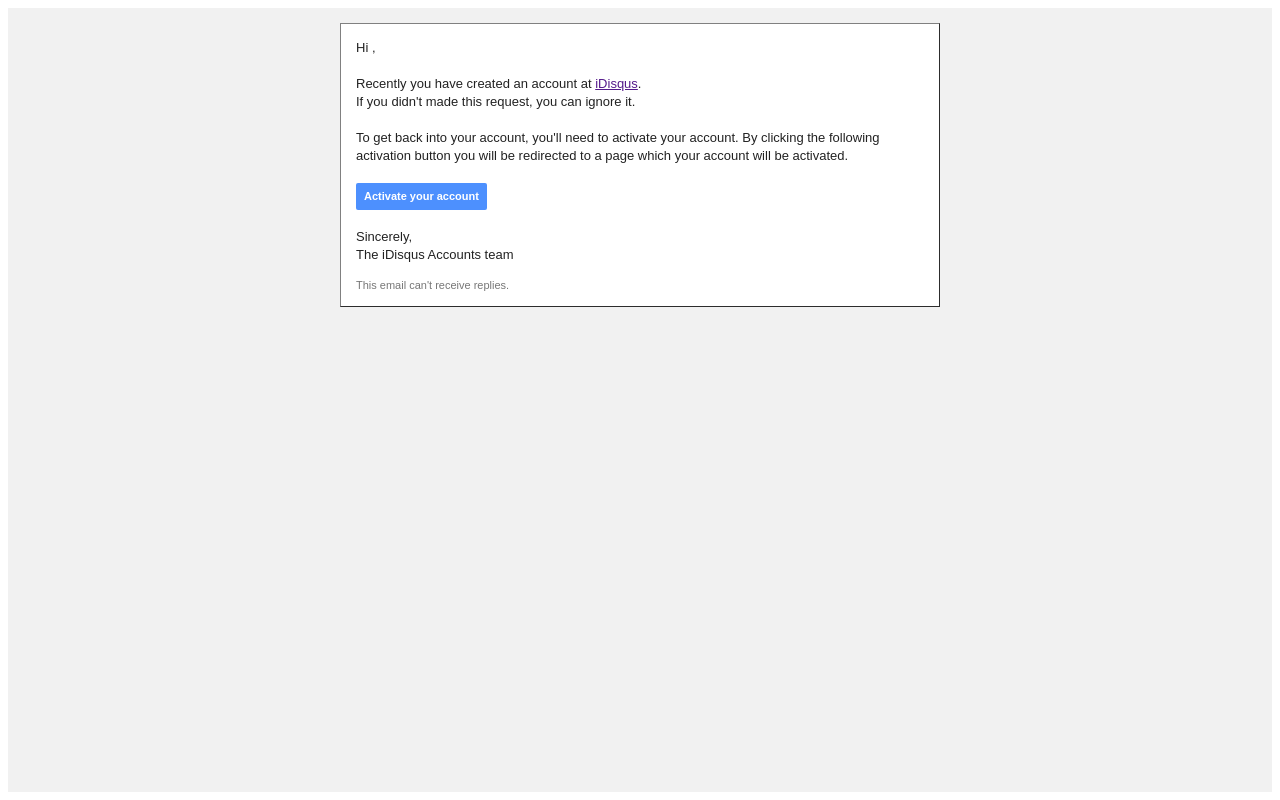
After one commit to alphamarket/jocular-weasel, a PHP site: template modules/defaultModule/views/view/index/activate_emailView.phtml in a window 1280 px wide. The commit adds this page. Run offline with PHP 8.4, Linux system fonts and the light colour scheme; the template is opened without the code that fills it, so the values that code supplies are empty.

Commit message:
@ modules/defaultModule/controllers/indexController.php: signup + activation is in effect

```diff
--- a/modules/defaultModule/defaultBootstrap.php
+++ b/modules/defaultModule/defaultBootstrap.php
@@ -17,7 +17,7 @@ class defaultBootstrap
             return;
         # a list of exception array({controller => array(actions)}) which does not need signin sig.
         $signin_free_ops = array(
-            "index"  => array("signin"),
+            "index"  => array("signin", "signup", "activate"),
             "error"   => "*"
         );
         # the normalized currently requested {conttroller => action}
--- /dev/null
+++ b/modules/defaultModule/views/view/index/activateView.phtml
@@ -0,0 +1,4 @@
+<div class="text-center alert alert-success">
+    <span class="fa fa-check"></span> Your account has been successfully activated, you can now signin into your account.
+</div>
+<?php $this->RenderPartial('signin'); ?>
--- /dev/null
+++ b/modules/defaultModule/views/view/index/activate_emailView.phtml
@@ -0,0 +1,72 @@
+<?php $u = $this->user; ?>
+<html>
+    <body>
+        <table bgcolor="#f1f1f1" width="100%" height="100%" align="center" style="border-collapse:collapse" border="0" cellspacing="0" cellpadding="0">
+            <tbody>
+                <tr>
+                    <td height="15" style="border-top:none;border-bottom:none;border-left:none;border-right:none">
+                    </td>
+                </tr>
+                <tr align="center">
+                    <td valign="top">
+                        <table border="1" cellspacing="0" cellpadding="0" bgcolor="#ffffff" style="text-align:left">
+                            <tbody>
+                                <tr>
+                                    <td height="15" style="border-top:none;border-bottom:none;border-left:none;border-right:none">
+                                    </td>
+                                </tr>
+                                <tr>
+                                    <td width="15" style="border-top:none;border-bottom:none;border-left:none;border-right:none">
+                                    </td>
+                                    <td width="568" valign="top" style="font-size:83%;border-top:none;border-bottom:none;border-left:none;border-right:none;font-size:13px;font-family:arial,sans-serif;color:#222222;line-height:18px">
+                                        Hi <?php echo $u->username; ?>,
+                                        <br>
+                                        <br>
+                                        Recently you have created an account at <a href='<?php echo zinux\kernel\application\config::GetConfig("idisqus.web_root") ?>'>iDisqus</a>.
+                                        <br>
+                                        If you didn't made this request, you can ignore it.
+                                        <br>
+                                        <br>
+                                        To get back into your account, you'll need to activate your account. By clicking the following activation button you will be redirected to a page which your account will be activated.
+                                        <br>
+                                        <br>
+                                        <a href="<?php echo zinux\kernel\application\config::GetConfig("idisqus.web_root") ?><?php echo $this->alink ?>" style="text-align:center;font-size:11px;font-family:arial,sans-serif;color:white;font-weight:bold;border-color:#3079ed;background-color:#4d90fe;background-image:linear-gradient(top,#4d90fe,#4787ed);text-decoration:none;display:inline-block;min-height:27px;padding-left:8px;padding-right:8px;line-height:27px;border-radius:2px;border-width:1px" target="_blank">
+                                        <span style="color:white">
+                                        Activate your account
+                                        </span>
+                                        </a>
+                                        <br>
+                                        <br>
+                                        Sincerely,<br>
+                                        The iDisqus Accounts team
+                                    </td>
+                                    <td width="15" style="border-top:none;border-bottom:none;border-left:none;border-right:none">
+                                    </td>
+                                </tr>
+                                <tr>
+                                    <td height="15" style="border-top:none;border-bottom:none;border-left:none;border-right:none">
+                                    </td>
+                                </tr>
+                                <tr>
+                                    <td width="15" style="border-top:none;border-bottom:none;border-left:none;border-right:none"></td>
+                                    <td width="568" style="font-size:11px;font-family:arial,sans-serif;color:#777777;border-top:none;border-bottom:none;border-left:none;border-right:none">
+                                        This email can't receive replies.
+                                    </td>
+                                    <td width="15" style="border-top:none;border-bottom:none;border-left:none;border-right:none"></td>
+                                </tr>
+                                <tr>
+                                    <td height="15" style="border-top:none;border-bottom:none;border-left:none;border-right:none">
+                                    </td>
+                                </tr>
+                            </tbody>
+                        </table>
+                    </td>
+                </tr>
+                <tr>
+                    <td height="15" style="border-top:none;border-bottom:none;border-left:none;border-right:none">
+                    </td>
+                </tr>
+            </tbody>
+        </table>
+    </body>
+</html>
--- a/modules/defaultModule/views/view/index/signinView.phtml
+++ b/modules/defaultModule/views/view/index/signinView.phtml
@@ -9,8 +9,8 @@
             <?php endforeach; ?>
         </ul>
         <?php endif; ?>
-        <label for="inputEmail" class="sr-only">Email address</label>
-        <input id="inputEmail" class="form-control" placeholder="Username" required autofocus tabindex="1" name="username">
+        <label for="inputEmail" class="sr-only">Email address or Username</label>
+        <input id="inputEmail" class="form-control" placeholder="Username or Email" required autofocus tabindex="1" name="username">
         <label for="inputPassword" class="sr-only">Password</label>
         <input type="password" id="inputPassword" class="form-control" placeholder="Password" required tabindex="2" name="password">
         <div class="checkbox">
```
Also changed, not shown: modules/defaultModule/controllers/indexController.php (+61 -1 lines), modules/defaultModule/models/user.php (+5 -5 lines), modules/defaultModule/views/layout/defaultLayout.phtml (+7 -2 lines), modules/defaultModule/views/layout/errorLayout.phtml (+7 -2 lines), modules/defaultModule/views/view/index/signupView.phtml (added, +40 -0 lines), 2 other files.
